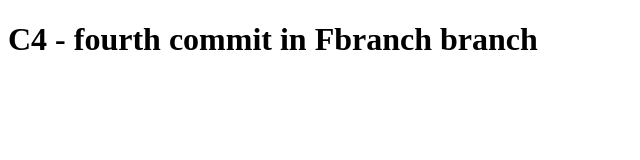
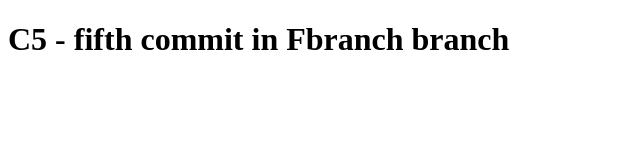
Before and after one commit to 6353540825/DemoRepository, a plain HTML site: page index.html in a window 1280 px wide. Shown: the whole page, without its empty margins (0-640 px from the left). Drawn offline with Linux system fonts and the light colour scheme.

Commit message:
fifth commit in Fbranch branch

```diff
--- a/index.html
+++ b/index.html
@@ -4,10 +4,10 @@
     <meta charset="UTF-8">
     <meta http-equiv="X-UA-Compatible" content="IE=edge">
     <meta name="viewport" content="width=device-width, initial-scale=1.0">
-    <title>C4</title>
+    <title>C5</title>
 
 </head>
 <body>
-    <h1>C4 - fourth commit in Fbranch branch</h1>
+    <h1>C5 - fifth commit in Fbranch branch</h1>
 </body>
 </html>
```
